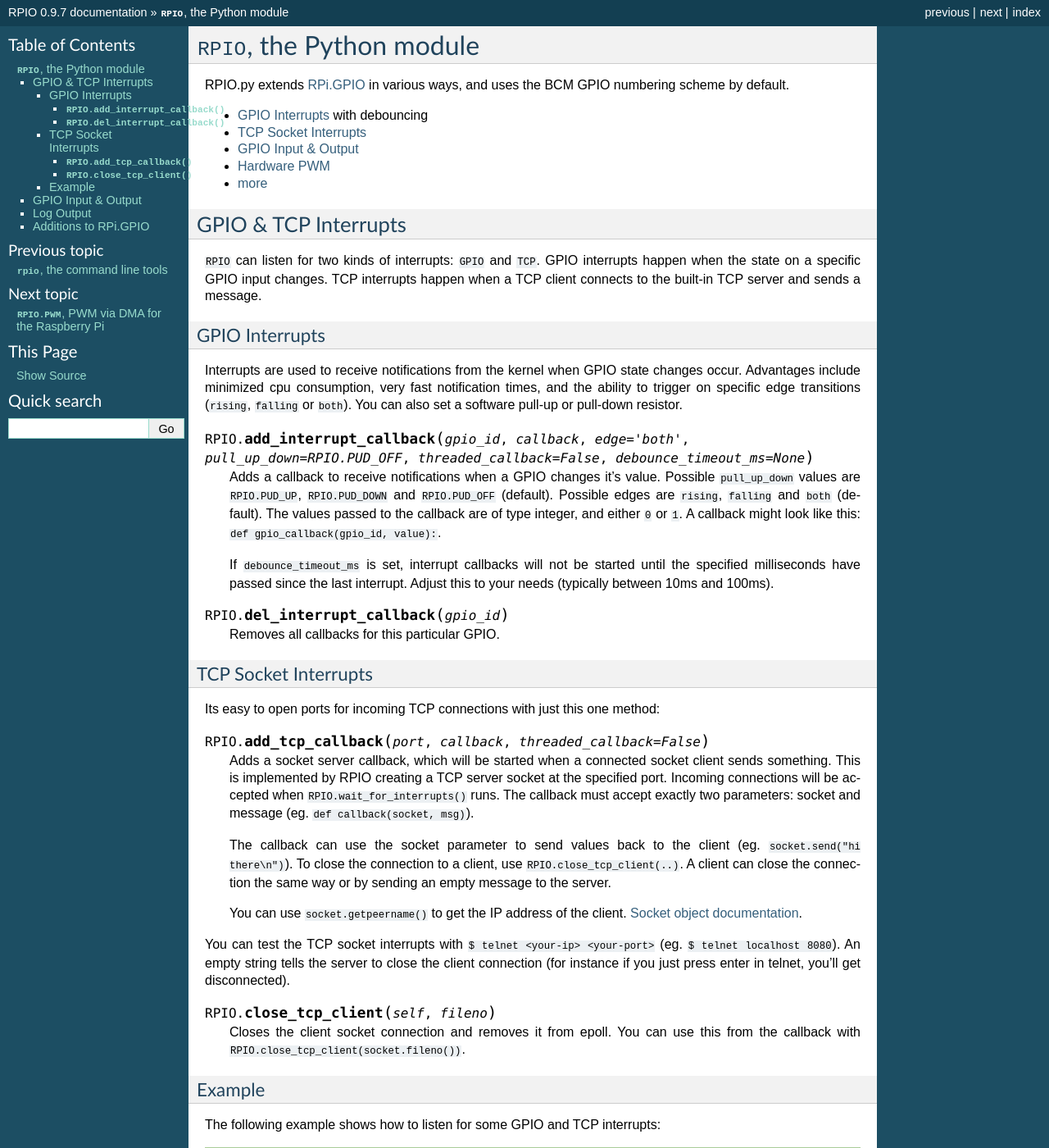
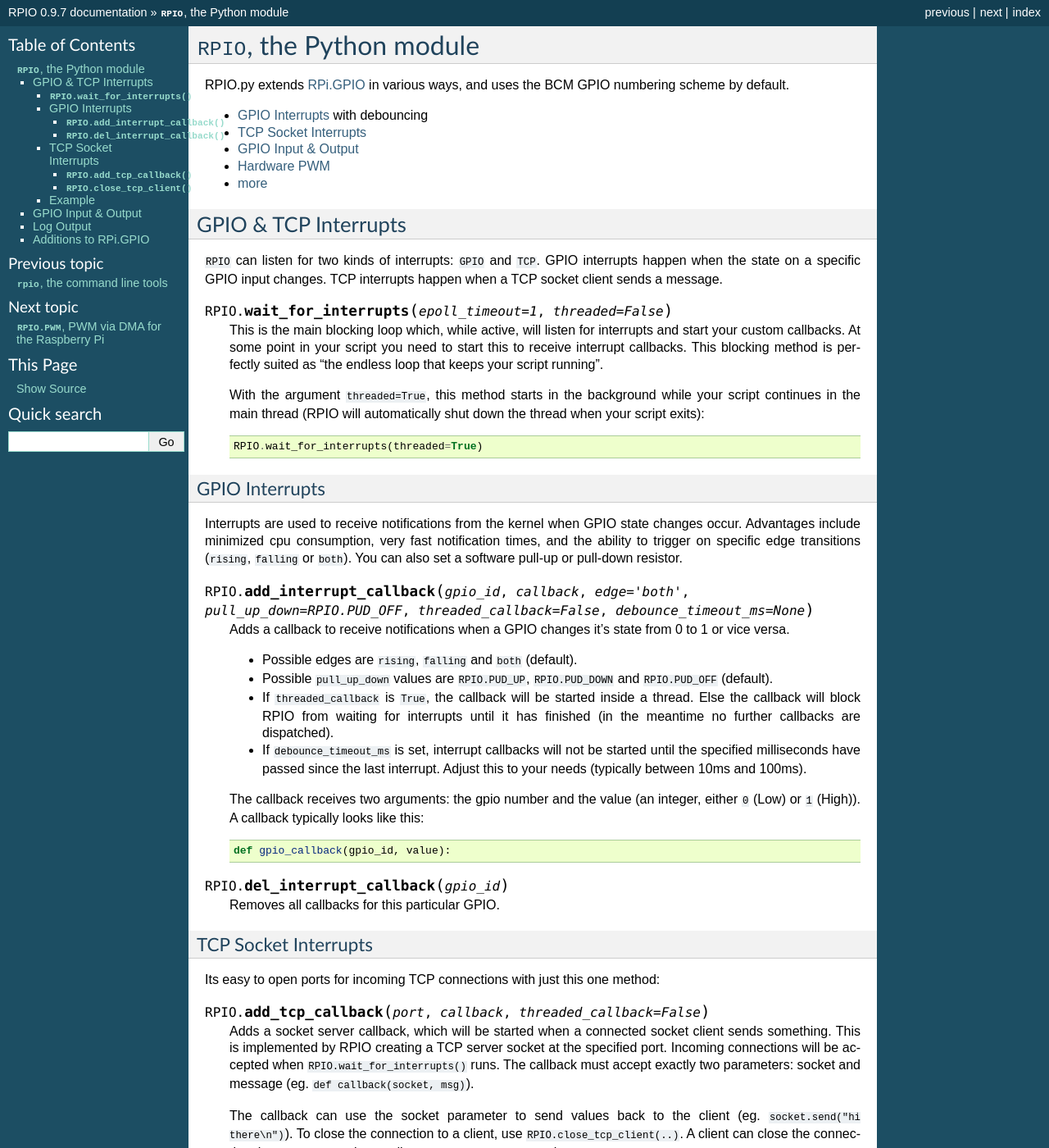
Before and after one commit to metachris/RPIO, a Sphinx documentation site: the page built from documentation/source/rpio_py.rst, in a window 1280 px wide and 1400 px high. Shown: the whole window at 82% size. Built offline with Sphinx 7.4.7, drawn with Linux system fonts in a browser that asks for light colours; some of the changed text lies outside the part shown.

```diff
--- a/documentation/source/index.rst
+++ b/documentation/source/index.rst
@@ -58,7 +58,7 @@ Or from Github but without Git::
     $ cd RPIO-master
     $ sudo python setup.py install
 
-Debian packages are available at `metachris.github.com/rpio/download <http://metachris.github.com/rpio/download/latest/>`_.
+Debian packages are available at `metachris.github.com/rpio/download <http://metachris.github.com/rpio/download/>`_.
 
 After the installation you can use ``import RPIO`` as well as the command-line tool ``rpio``.
 
--- a/documentation/source/rpio_py.rst
+++ b/documentation/source/rpio_py.rst
@@ -17,8 +17,22 @@ GPIO & TCP Interrupts
 ---------------------
 
 ``RPIO`` can listen for two kinds of interrupts: ``GPIO`` and ``TCP``. GPIO interrupts happen
-when the state on a specific GPIO input changes. TCP interrupts happen when a TCP client
-connects to the built-in TCP server and sends a message.
+when the state on a specific GPIO input changes. TCP interrupts happen when a TCP socket client
+sends a message.
+
+
+.. method:: RPIO.wait_for_interrupts(epoll_timeout=1, threaded=False)
+
+   This is the main blocking loop which, while active, will listen for interrupts and start
+   your custom callbacks. At some point in your script you need to start this to receive interrupt
+   callbacks. This blocking method is perfectly suited as "the endless loop that keeps your script
+   running".
+
+
+   With the argument ``threaded=True``, this method starts in the background while your script
+   continues in the main thread (RPIO will automatically shut down the thread when your script exits)::
+
+       RPIO.wait_for_interrupts(threaded=True)
 
 
 .. _ref-rpio-py-interrupts:
@@ -33,12 +47,16 @@ or pull-down resistor.
 
 .. method:: RPIO.add_interrupt_callback(gpio_id, callback, edge='both', pull_up_down=RPIO.PUD_OFF, threaded_callback=False, debounce_timeout_ms=None)
 
-   Adds a callback to receive notifications when a GPIO changes it's value. Possible ``pull_up_down`` values are
-   ``RPIO.PUD_UP``, ``RPIO.PUD_DOWN`` and ``RPIO.PUD_OFF`` (default). Possible edges are ``rising``,
-   ``falling`` and ``both`` (default). The values passed to the callback are of type integer, and either ``0`` or ``1``.
-   A callback might look like this: ``def gpio_callback(gpio_id, value):``.
+   Adds a callback to receive notifications when a GPIO changes it's state from 0 to 1 or vice versa.
 
-   If ``debounce_timeout_ms`` is set, interrupt callbacks will not be started until the specified milliseconds have passed since the last interrupt. Adjust this to your needs (typically between 10ms and 100ms).
+   * Possible edges are ``rising``, ``falling`` and ``both`` (default).
+   * Possible ``pull_up_down`` values are ``RPIO.PUD_UP``, ``RPIO.PUD_DOWN`` and ``RPIO.PUD_OFF`` (default).
+   * If ``threaded_callback`` is ``True``, the callback will be started inside a thread. Else the callback will block RPIO from waiting for interrupts until it has finished (in the meantime no further callbacks are dispatched).
+   * If ``debounce_timeout_ms`` is set, interrupt callbacks will not be started until the specified milliseconds have passed since the last interrupt. Adjust this to your needs (typically between 10ms and 100ms).
+
+   The callback receives two arguments: the gpio number and the value (an integer, either ``0`` (Low) or ``1`` (High)). A callback typically looks like this::
+
+    def gpio_callback(gpio_id, value):
 
 
 .. method:: RPIO.del_interrupt_callback(gpio_id)
@@ -93,14 +111,11 @@ The following example shows how to listen for some GPIO and TCP interrupts::
     # TCP socket server callback on port 8080
     RPIO.add_tcp_callback(8080, socket_callback)
 
-    # Start the blocking epoll loop, and cleanup interfaces on exit
-    try:
-        RPIO.wait_for_interrupts()
-    finally:
-        RPIO.cleanup_interrupts()
+    # Blocking main epoll loop
+    RPIO.wait_for_interrupts()
 
 
-If you want to receive a callback inside a Thread (to not block RPIO from returning to wait
+To receive a callback inside a Thread (and not block RPIO from returning to wait
 for interrupts), set ``threaded_callback`` to ``True`` when adding it::
 
     # for GPIO interrupts
@@ -116,15 +131,17 @@ to ``add_interrupt_callback(..)`` like this::
     RPIO.add_interrupt_callback(7, do_something, debounce_timeout_ms=100)
 
 
-``wait_for_interrupts()`` is a blocking method which, while running, will listen for
-interrupts and start the callbacks. You can add the argument ``threaded=True`` to put
-``wait_for_interrupts()`` in a thread to run in the background::
+``wait_for_interrupts()`` listens for interrupts and dispatches the callbacks.
+You can add the argument ``threaded=True`` to have it run in a thread and your
+script continue. Since v0.9.7, RPIO automatically shuts down everything nicely
+when your script quits.
+
+::
 
     RPIO.wait_for_interrupts(threaded=True)
 
-To stop ``wait_for_interrupts(..)``, call ``RPIO.stop_waiting_for_interrupts()``. After using
-``RPIO.wait_for_interrupts()`` you should call ``RPIO.cleanup_interrupts()`` before your
-program quits, to shut everything down cleanly.
+
+To stop ``wait_for_interrupts(..)``, call ``RPIO.stop_waiting_for_interrupts()``.
 
 
 .. _ref-rpio-py-rpigpio:
```
Also changed, not shown: source/RPIO/__init__.py (+11 -17 lines), 4 other files.
